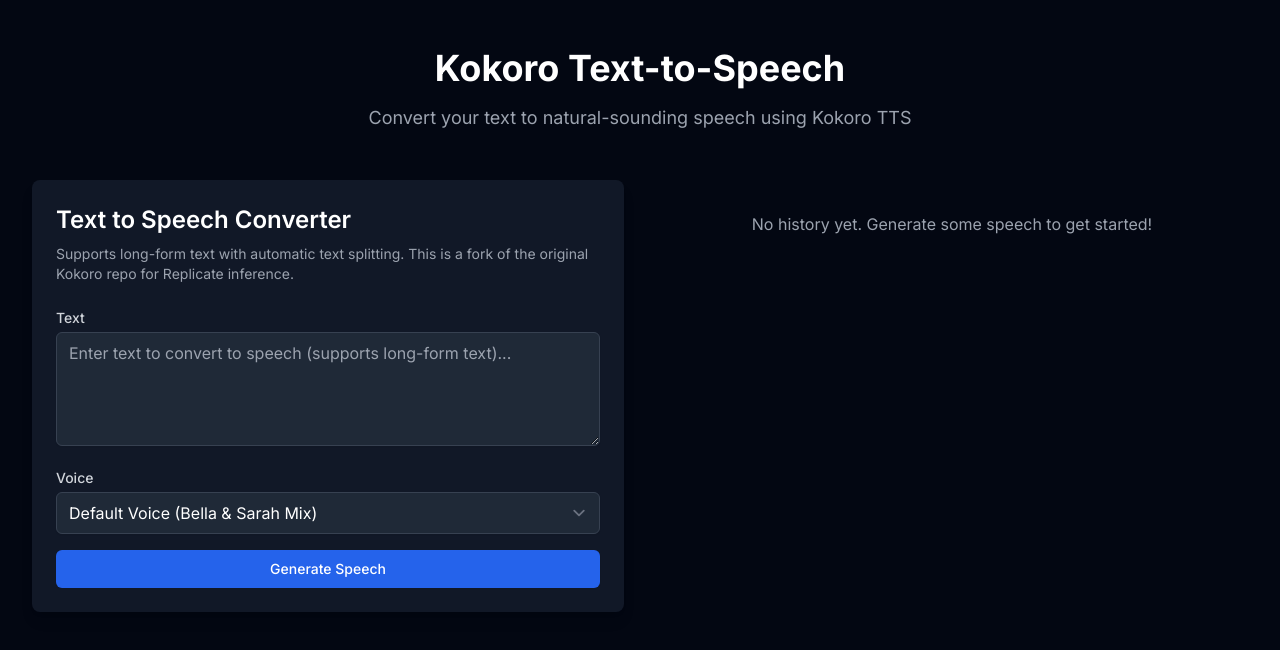
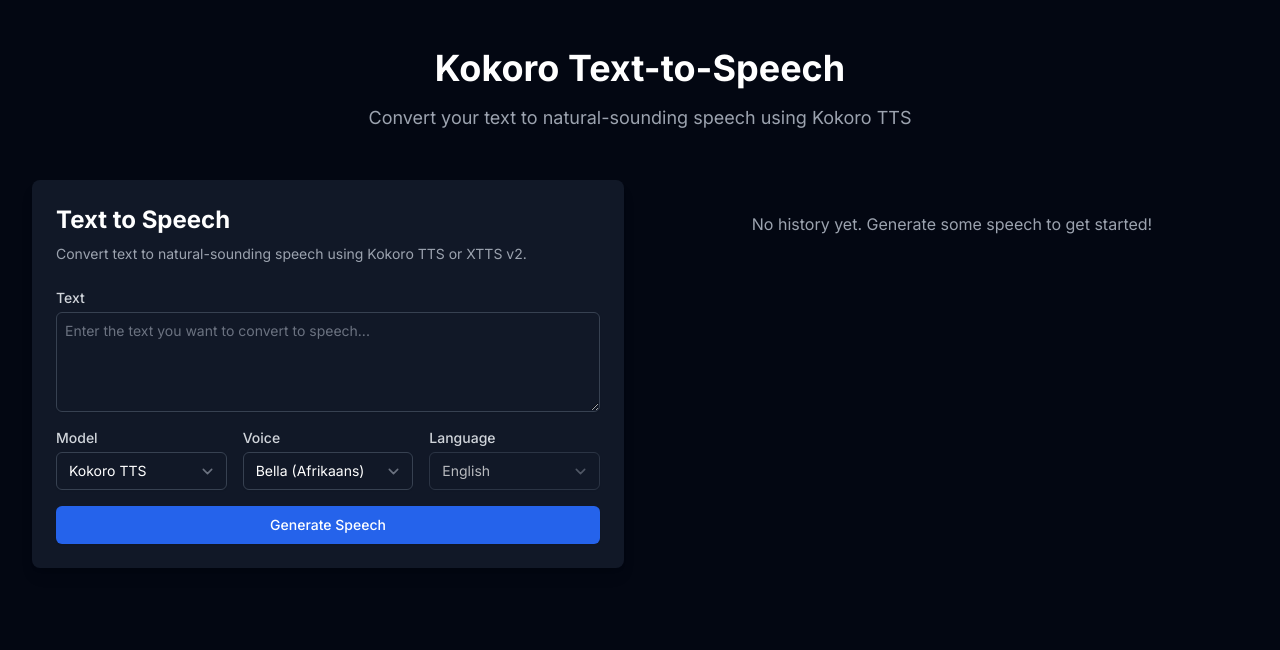
Before and after one commit to bobby38/koroko-tts, a Next.js app: page / in a window 1280 px wide. Shown: the top 650 px of the page. Built offline with nearby package versions, Linux system fonts and the light colour scheme.

Commit message:
Remove speaker WAV requirement for XTTS model and simplify form submission

```diff
--- a/src/app/api/tts/route.ts
+++ b/src/app/api/tts/route.ts
@@ -1,81 +1,168 @@
 import { NextRequest, NextResponse } from 'next/server';
 import Replicate from 'replicate';
+import { exec } from 'child_process';
+import { promisify } from 'util';
+import { join } from 'path';
+import { writeFile, unlink } from 'fs/promises';
+import { tmpdir } from 'os';
+
+const execAsync = promisify(exec);
 
 export const runtime = 'nodejs';
+export const maxDuration = 300; // 5 minutes timeout
+
+const MODELS = {
+  kokoro: "jaaari/kokoro-82m:dfdf537ba482b029e0a761699e6f55e9162cfd159270bfe0e44857caa5f275a6",
+  xtts: "lucataco/xtts-v2:684bc3855b37866c0c65add2ff39c78f3dea3f4ff103a436465326e0f438d55e"
+} as const;
+
+type XTTS_Speaker = keyof typeof XTTS_SPEAKERS;
+
+const XTTS_SPEAKERS = {
+  male: "https://replicate.delivery/pbxt/Jt79w0xsT64R1JsiJ0LQRL8UcWspg5J4RFrU6YwEKpOT1ukS/male.wav",
+  female: "https://replicate.delivery/pbxt/JqzxMWScZ4O44XwIwWveDoeAE2Ga7gYdnXKb8l18Fv7D3QEx/female.wav"
+} as const;
+
+const XTTS_SPEAKER_KEYS = Object.keys(XTTS_SPEAKERS) as XTTS_Speaker[];
+
+const KOKORO_VOICES = [
+  'af_bella',
+  'af_sarah',
+  'am_adam',
+  'am_michael',
+  'bf_emma',
+  'bf_isabella',
+  'bm_george',
+  'bm_lewis',
+  'af_nicole',
+  'af_sky'
+] as const;
+
+async function convertToMp3(inputBuffer: Buffer): Promise<Buffer> {
+  const inputPath = join(tmpdir(), `input-${Date.now()}.wav`);
+  const outputPath = join(tmpdir(), `output-${Date.now()}.mp3`);
+
+  try {
+    await writeFile(inputPath, inputBuffer);
+    await execAsync(`ffmpeg -i "${inputPath}" -acodec libmp3lame "${outputPath}"`);
+    const { readFile } = await import('fs/promises');
+    const outputBuffer = await readFile(outputPath);
+    await Promise.all([
+      unlink(inputPath).catch(() => {}),
+      unlink(outputPath).catch(() => {})
+    ]);
+    return outputBuffer;
+  } catch (error) {
+    try {
+      await Promise.all([
+        unlink(inputPath).catch(() => {}),
+        unlink(outputPath).catch(() => {})
+      ]);
+    } catch {}
+    throw error;
+  }
+}
 
 export async function POST(request: NextRequest) {
-  if (!process.env.REPLICATE_API_TOKEN) {
+  try {
+    const { text, model = 'xtts', voice = 'af_bella', language = 'en' } = await request.json();
+
+    // Validate model-specific parameters
+    if (model === 'kokoro') {
+      if (!KOKORO_VOICES.includes(voice)) {
         return NextResponse.json(
-      { error: 'REPLICATE_API_TOKEN is not configured' },
-      { status: 500 }
+          { error: `Invalid voice for Kokoro model. Valid voices are: ${KOKORO_VOICES.join(', ')}` },
+          { status: 400 }
+        );
+      }
+    } else if (model === 'xtts') {
+      const validLanguages = ['en', 'es', 'fr', 'de', 'it', 'pt', 'pl', 'tr', 'ru', 'nl', 'cs', 'ar', 'zh', 'ja'];
+
+      if (!validLanguages.includes(language)) {
+        return NextResponse.json(
+          { error: `Invalid language for XTTS model. Valid languages are: ${validLanguages.join(', ')}` },
+          { status: 400 }
         );
       }
 
-  try {
-    const { text, voice = 'af_bella' } = await request.json();
-    if (!text || typeof text !== 'string') {
+      if (!XTTS_SPEAKER_KEYS.includes(voice as XTTS_Speaker)) {
+        return NextResponse.json(
+          { error: `Invalid speaker for XTTS model. Valid speakers are: male, female` },
+          { status: 400 }
+        );
+      }
+    }
+
+    if (!text) {
       return NextResponse.json(
         { error: 'Text is required' },
         { status: 400 }
       );
     }
 
-    console.log('Processing text:', text);
-    console.log('Using voice:', voice);
+    console.log('Processing TTS request:', { model, voice, language, textLength: text.length });
 
     const replicate = new Replicate({
       auth: process.env.REPLICATE_API_TOKEN,
     });
 
-    const prediction = await replicate.predictions.create({
-      version: "dfdf537ba482b029e0a761699e6f55e9162cfd159270bfe0e44857caa5f275a6",
+    let output;
+
+    if (model === 'xtts') {
+      console.log('Using XTTS model with language:', language);
+      const speaker = XTTS_SPEAKERS[voice as keyof typeof XTTS_SPEAKERS] || XTTS_SPEAKERS.female;
+      output = await replicate.run(MODELS.xtts, {
         input: {
           text: text.trim(),
-        speed: 1.1,
-        voice: voice
+          speaker,
+          language,
+          cleanup_voice: false
         }
       });
-
-    console.log('Prediction created:', JSON.stringify(prediction, null, 2));
-
-    let result = await replicate.predictions.get(prediction.id);
-    while (result.status === 'processing') {
-      console.log('Processing prediction...');
-      await new Promise(resolve => setTimeout(resolve, 1000));
-      result = await replicate.predictions.get(prediction.id);
+    } else {
+      console.log('Using Kokoro model with voice:', voice);
+      output = await replicate.run(MODELS.kokoro, {
+        input: {
+          text: text.trim(),
+          voice,
+          speed: 1.1
+        }
+      });
     }
 
-    console.log('Final result:', JSON.stringify(result, null, 2));
+    console.log('Model output:', output);
 
-    if (result.error) {
-      throw new Error(result.error);
+    if (!output) {
+      console.error('No output from model');
+      return NextResponse.json(
+        { error: 'Failed to generate audio' },
+        { status: 500 }
+      );
     }
 
-    if (!result.output) {
-      throw new Error('No output received from Replicate');
+    const audioResponse = await fetch(output as string);
+    if (!audioResponse.ok) {
+      console.error('Failed to download audio:', audioResponse.statusText);
+      throw new Error(`Failed to download audio: ${audioResponse.statusText}`);
     }
 
-    let audioUrl: string;
-    if (Array.isArray(result.output) && result.output.length > 0) {
-      audioUrl = result.output[0];
-    } else if (typeof result.output === 'string') {
-      audioUrl = result.output;
-    } else {
-      console.error('Unexpected output format:', result.output);
-      throw new Error('Invalid output format from Replicate');
-    }
+    const audioBuffer = Buffer.from(await audioResponse.arrayBuffer());
+    console.log('Audio buffer size:', audioBuffer.length);
 
-    if (!audioUrl.startsWith('http')) {
-      console.error('Invalid audio URL:', audioUrl);
-      throw new Error('Invalid audio URL received from Replicate');
-    }
+    const mp3Buffer = await convertToMp3(audioBuffer);
+    console.log('MP3 buffer size:', mp3Buffer.length);
 
-    console.log('Audio URL:', audioUrl);
-    return NextResponse.json({ output: audioUrl });
+    return new NextResponse(mp3Buffer, {
+      headers: {
+        'Content-Type': 'audio/mpeg',
+        'Content-Disposition': 'attachment; filename="tts-output.mp3"'
+      },
+    });
+
   } catch (error) {
-    console.error('API error:', error);
+    console.error('TTS API Error:', error);
     return NextResponse.json(
-      { error: error instanceof Error ? error.message : String(error) },
+      { error: 'Failed to process TTS request' },
       { status: 500 }
     );
   }
--- a/src/components/TextToSpeechForm.tsx
+++ b/src/components/TextToSpeechForm.tsx
@@ -1,40 +1,73 @@
-import React, { useState } from 'react';
+import React, { useState, useRef } from 'react';
 import { toast } from 'react-hot-toast';
 import { HistoryItem } from '@/types';
+import { saveAudio } from '@/utils/db';
 
 interface Props {
   onSuccess: (item: HistoryItem) => void;
 }
 
-const VOICE_OPTIONS = [
-  // Default Voice
-  { value: 'af', label: 'Default Voice (Bella & Sarah Mix)' },
+const MODELS = [
+  { label: 'Kokoro TTS', value: 'kokoro' },
+  { label: 'XTTS v2', value: 'xtts' },
+];
 
-  // American Female
-  { value: 'af_bella', label: 'af_bella' },
-  { value: 'af_sarah', label: 'af_sarah' },
-  { value: 'af_nicole', label: 'af_nicole' },
-  { value: 'af_sky', label: 'af_sky' },
+const LANGUAGES = [
+  { label: 'English', value: 'en' },
+  { label: 'Spanish', value: 'es' },
+  { label: 'French', value: 'fr' },
+  { label: 'German', value: 'de' },
+  { label: 'Italian', value: 'it' },
+  { label: 'Portuguese', value: 'pt' },
+  { label: 'Polish', value: 'pl' },
+  { label: 'Turkish', value: 'tr' },
+  { label: 'Russian', value: 'ru' },
+  { label: 'Dutch', value: 'nl' },
+  { label: 'Czech', value: 'cs' },
+  { label: 'Arabic', value: 'ar' },
+  { label: 'Chinese', value: 'zh' },
+  { label: 'Hungarian', value: 'hu' },
+  { label: 'Korean', value: 'ko' },
+  { label: 'Hindi', value: 'hi' },
+];
 
-  // American Male
-  { value: 'am_adam', label: 'am_adam' },
-  { value: 'am_michael', label: 'am_michael' },
+const KOKORO_VOICES = [
+  { label: 'Bella (Afrikaans)', value: 'af_bella' },
+  { label: 'Sarah (Afrikaans)', value: 'af_sarah' },
+  { label: 'Nicole (Afrikaans)', value: 'af_nicole' },
+  { label: 'Sky (Afrikaans)', value: 'af_sky' },
+  { label: 'Adam (American)', value: 'am_adam' },
+  { label: 'Michael (American)', value: 'am_michael' },
+  { label: 'Emma (British)', value: 'bf_emma' },
+  { label: 'Isabella (British)', value: 'bf_isabella' },
+  { label: 'George (British)', value: 'bm_george' },
+  { label: 'Lewis (British)', value: 'bm_lewis' },
+];
 
-  // British Female
-  { value: 'bf_emma', label: 'bf_emma' },
-  { value: 'bf_isabella', label: 'bf_isabella' },
-
-  // British Male
-  { value: 'bm_george', label: 'bm_george' },
-  { value: 'bm_lewis', label: 'bm_lewis' }
+const XTTS_VOICES = [
+  { label: 'Female', value: 'female' },
+  { label: 'Male', value: 'male' },
 ];
 
 export default function TextToSpeechForm({ onSuccess }: Props) {
   const [text, setText] = useState('');
-  const [voice, setVoice] = useState('af');
+  const [model, setModel] = useState('kokoro');
+  const [voice, setVoice] = useState('af_bella');
+  const [language, setLanguage] = useState('en');
   const [isLoading, setIsLoading] = useState(false);
+  const formRef = useRef<HTMLFormElement>(null);
+  const speakerWavRef = useRef<HTMLInputElement>(null);
 
-  const handleSubmit = async (e: React.FormEvent<HTMLFormElement>) => {
+  const voices = model === 'xtts' ? XTTS_VOICES : KOKORO_VOICES;
+
+  // Update voice when model changes to ensure compatibility
+  const handleModelChange = (newModel: string) => {
+    setModel(newModel);
+    // Set default voice based on model
+    setVoice(newModel === 'xtts' ? 'female' : 'af_bella');
+  };
+
+  const handleSubmit = async (e: React.FormEvent) => {
     e.preventDefault();
     if (!text.trim()) {
       toast.error('Please enter some text');
@@ -42,6 +75,8 @@
     }
 
     setIsLoading(true);
+    const loadingToast = toast.loading('Generating speech...');
+
     try {
       const response = await fetch('/api/tts', {
         method: 'POST',
@@ -50,89 +85,143 @@
         },
         body: JSON.stringify({
           text: text.trim(),
-          voice
+          model,
+          voice,
+          language,
         }),
       });
 
-      const data = await response.json();
-      console.log('API Response:', data);
-
       if (!response.ok) {
-        throw new Error(data.error || 'Failed to generate speech');
+        const error = await response.json();
+        throw new Error(error.error || 'Failed to generate speech');
       }
 
-      if (!data.output) {
-        throw new Error('No output received from server');
-      }
+      const audioData = await response.arrayBuffer();
+      const id = `${Date.now()}-${Math.random().toString(36).substr(2, 9)}`;
 
-      if (typeof data.output !== 'string' || !data.output.startsWith('http')) {
-        console.error('Invalid audio URL:', data.output);
-        throw new Error('Invalid audio URL received from server');
-      }
+      // Create a blob URL for immediate playback
+      const blob = new Blob([audioData], { type: 'audio/mpeg' });
+      const audioUrl = URL.createObjectURL(blob);
 
       const historyItem: HistoryItem = {
-        text: text.trim(),
-        audioUrl: data.output,
-        createdAt: new Date().toISOString()
+        id,
+        text,
+        audioUrl,
+        model,
+        voice,
+        createdAt: new Date().toISOString(),
       };
 
+      // Save audio data to IndexedDB
+      await saveAudio(id, new Uint8Array(audioData));
+
       onSuccess(historyItem);
+      formRef.current?.reset();
       setText('');
       toast.success('Speech generated successfully!');
-    } catch (error) {
+    } catch (error: any) {
       console.error('Error:', error);
-      toast.error(error instanceof Error ? error.message : 'An error occurred');
+      toast.error(error.message || 'Failed to generate speech');
     } finally {
       setIsLoading(false);
+      toast.dismiss(loadingToast);
     }
   };
 
   return (
-    <div className="bg-gray-900 rounded-lg shadow-lg p-6">
-      <h2 className="text-2xl font-semibold mb-2 text-white">Text to Speech Converter</h2>
+    <div className="w-full max-w-2xl mx-auto p-6 bg-gray-900 rounded-lg shadow-lg">
+      <h2 className="text-2xl font-bold text-white mb-2">Text to Speech</h2>
       <p className="text-gray-400 mb-6 text-sm">
-        Supports long-form text with automatic text splitting. This is a fork of the original Kokoro repo for Replicate inference.
+        Convert text to natural-sounding speech using Kokoro TTS or XTTS v2.
       </p>
-      <form onSubmit={handleSubmit} className="space-y-4">
+
+      <form ref={formRef} onSubmit={handleSubmit} className="space-y-4">
         <div>
-          <label htmlFor="text" className="block text-sm font-medium text-gray-300 mb-1">
+          <label htmlFor="text" className="block text-sm font-medium text-gray-300">
             Text
           </label>
           <textarea
             id="text"
             value={text}
             onChange={(e) => setText(e.target.value)}
-            className="w-full px-3 py-2 bg-gray-800 border border-gray-700 rounded-md shadow-sm text-white placeholder-gray-400 focus:outline-none focus:ring-2 focus:ring-blue-500 focus:border-transparent"
-            rows={4}
-            placeholder="Enter text to convert to speech (supports long-form text)..."
+            className="mt-1 block w-full rounded-md border border-gray-700 bg-gray-900 text-white shadow-sm focus:border-blue-500 focus:ring-blue-500 sm:text-sm p-2 min-h-[100px]"
+            placeholder="Enter the text you want to convert to speech..."
             disabled={isLoading}
           />
         </div>
+
+        <div className="grid grid-cols-3 gap-4">
           <div>
-          <label htmlFor="voice" className="block text-sm font-medium text-gray-300 mb-1">
+            <label htmlFor="model" className="block text-sm font-medium text-gray-300">
+              Model
+            </label>
+            <select
+              id="model"
+              value={model}
+              onChange={(e) => handleModelChange(e.target.value)}
+              className="mt-1 block w-full rounded-md border border-gray-700 bg-gray-900 text-white shadow-sm focus:border-blue-500 focus:ring-blue-500 sm:text-sm"
+              disabled={isLoading}
+            >
+              {MODELS.map((option) => (
+                <option key={option.value} value={option.value}>
+                  {option.label}
+                </option>
+              ))}
+            </select>
+          </div>
+
+          <div>
+            <label htmlFor="voice" className="block text-sm font-medium text-gray-300">
               Voice
             </label>
             <select
               id="voice"
               value={voice}
               onChange={(e) => setVoice(e.target.value)}
-            className="w-full px-3 py-2 bg-gray-800 border border-gray-700 rounded-md shadow-sm text-white focus:outline-none focus:ring-2 focus:ring-blue-500 focus:border-transparent"
+              className="mt-1 block w-full rounded-md border border-gray-700 bg-gray-900 text-white shadow-sm focus:border-blue-500 focus:ring-blue-500 sm:text-sm"
               disabled={isLoading}
             >
-            {VOICE_OPTIONS.map(option => (
+              {voices.map((option) => (
                 <option key={option.value} value={option.value}>
                   {option.label}
                 </option>
               ))}
             </select>
           </div>
+
+          <div>
+            <label htmlFor="language" className="block text-sm font-medium text-gray-300">
+              Language
+            </label>
+            <select
+              id="language"
+              value={language}
+              onChange={(e) => setLanguage(e.target.value)}
+              className="mt-1 block w-full rounded-md border border-gray-700 bg-gray-900 text-white shadow-sm focus:border-blue-500 focus:ring-blue-500 sm:text-sm"
+              disabled={isLoading || model === 'kokoro'}
+            >
+              {LANGUAGES.map((option) => (
+                <option key={option.value} value={option.value}>
+                  {option.label}
+                </option>
+              ))}
+            </select>
+          </div>
+        </div>
+
+        <div>
           <button
             type="submit"
             disabled={isLoading}
-          className="w-full flex justify-center py-2 px-4 border border-transparent rounded-md shadow-sm text-sm font-medium text-white bg-blue-600 hover:bg-blue-700 focus:outline-none focus:ring-2 focus:ring-offset-2 focus:ring-blue-500 disabled:opacity-50 disabled:cursor-not-allowed"
+            className={`w-full flex justify-center py-2 px-4 border border-transparent rounded-md shadow-sm text-sm font-medium text-white ${
+              isLoading
+                ? 'bg-blue-400 cursor-not-allowed'
+                : 'bg-blue-600 hover:bg-blue-700 focus:outline-none focus:ring-2 focus:ring-offset-2 focus:ring-blue-500'
+            }`}
           >
             {isLoading ? 'Generating...' : 'Generate Speech'}
           </button>
+        </div>
       </form>
     </div>
   );
```
Lines whose indentation alone changed are shown as unchanged.
